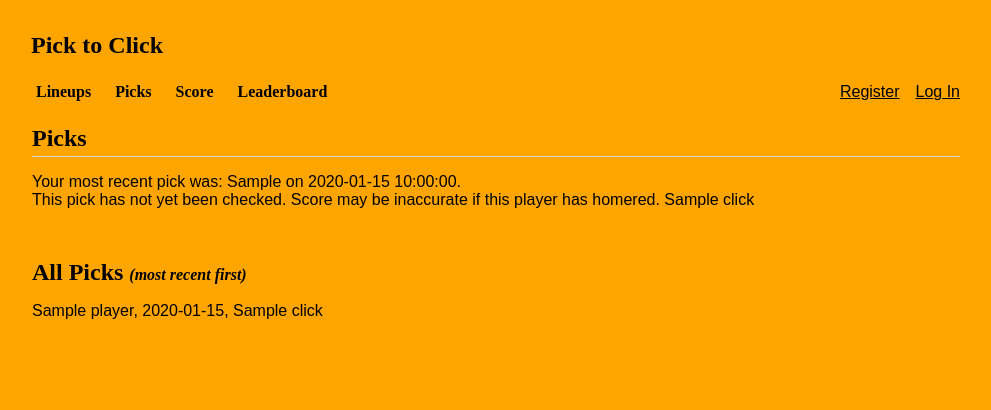
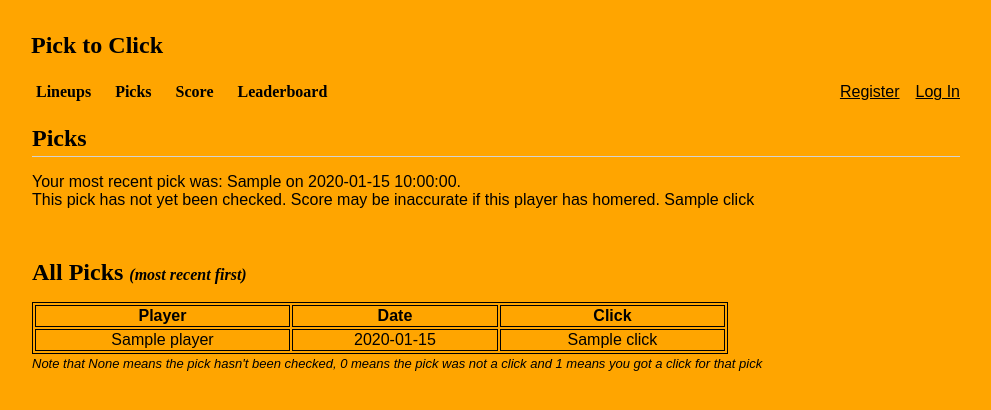
Before and after one commit to Schoop6/p2c, a Flask app: template p2c/templates/pick/myPick.html in a window 1280 px wide. Shown: the top 410 px of the page, without its empty margins (144-1135 px from the left). Run offline with Flask 2, Linux system fonts and the light colour scheme; the template is opened without the code that fills it: most values are stand-ins (such as "Sample title", 1, 10 or a date in 2020); parts of the project's set-up code (start-up, migrations or seed data) failed here and were passed over; some libraries are stand-ins or nearby versions.

Commit message:
fixed some visual aspects.  made tables for the picks and leaders

```diff
--- a/p2c/pick.py
+++ b/p2c/pick.py
@@ -127,7 +127,7 @@ def index():
                     cur.execute(
                         'INSERT INTO pick (username, player, created)'
                         'VALUES ((%s),(%s),(%s))',
-                        (g.user['username'], pick, datetime.datetime.now()))
+                        (g.user['username'], pick, datetime.datetime.now(tz)))
                     db.commit()
 
                 else:
--- a/p2c/templates/auth/login.html
+++ b/p2c/templates/auth/login.html
@@ -7,9 +7,9 @@
 {% block content %}
   <form method="post">
     <label for="username">Username</label>
-    <input name="username" id="username" required>
+    <input name="username" id="username" required autocomplete="off">
     <label for="password">Password</label>
-    <input type="password" name="password" id="password" required>
+    <input type="password" name="password" autocomplete="off" id="password" required>
     <input type="submit" value="Log In">
   </form>
 {% endblock %}
--- a/p2c/templates/pick/leaderboard.html
+++ b/p2c/templates/pick/leaderboard.html
@@ -16,8 +16,8 @@
   {% for user, score in leaders %}
 
   <tr>
-    <td> {{ user }} </td>
-    <td> {{ score }}</td>
+    <td align="center"> {{ user }} </td>
+    <td align="center"> {{ score }}</td>
   </tr>
 
   {% endfor %}
--- a/p2c/templates/pick/myPick.html
+++ b/p2c/templates/pick/myPick.html
@@ -20,14 +20,29 @@
 </p><br>
 <p>
   <h1> All Picks <font size="3"><i>(most recent first)</i> </font></h1>
+  <table style="width:75%">
+    <tr>
+      <th>Player</th>
+      <th>Date</th>
+      <th>Click</th>
+    </tr>
 
-  {% for player, date, click in allPicks %}
+    {% for player, date, click in allPicks %}
 
-  {{ player }}, {{ date }}, {{ click }} <br>
+    <tr>
+      <td align="center"> {{ player }} </td>
+      <td align="center"> {{ date }} </td>
+      <td align="center"> {{ click }} </td>
+    </tr>
+
+    {% endfor %}
+
+  </table>
 
 
+  <font size="2"><i> Note that None means the pick hasn't been checked, 0 means the pick was not a click and 1 means you got a click for that pick </i></font>
 
-  {% endfor %}
+
 
 </p>
 
```
